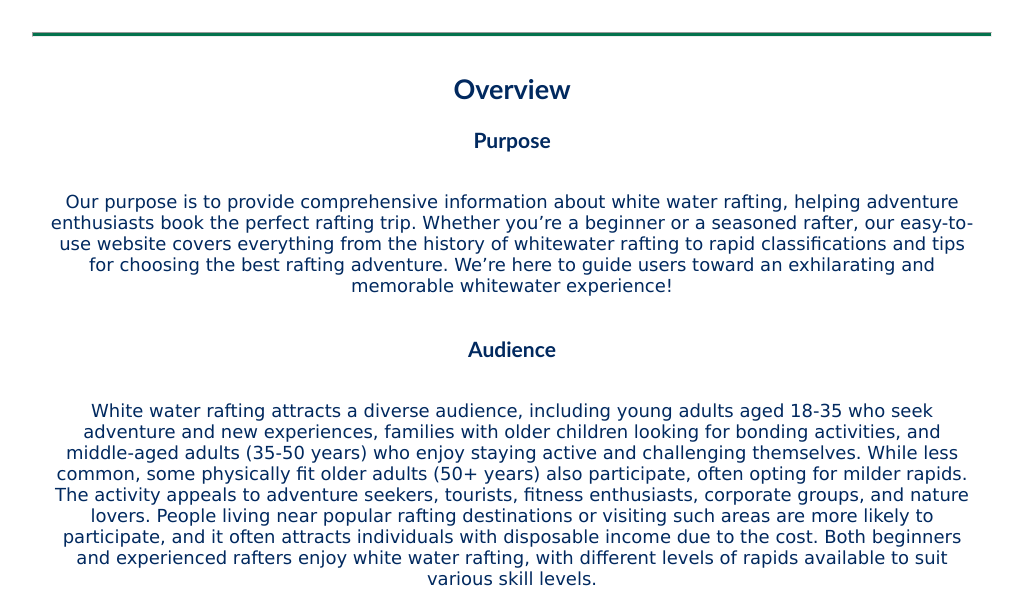
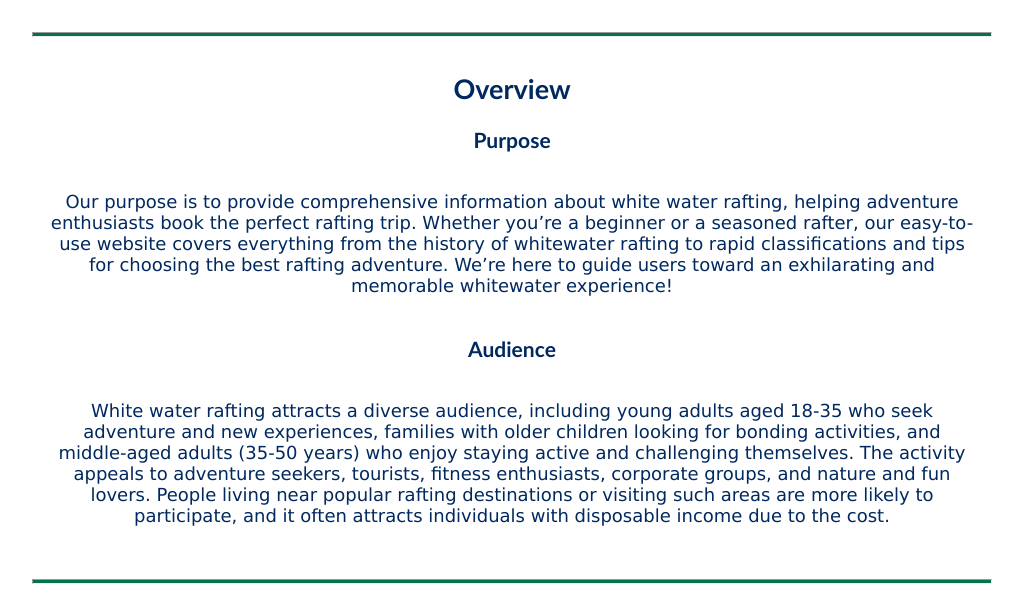
Before and after one commit to Glen-Sadler/wdd130, a plain HTML site: page wwr/site-plan-rafting.html in a window 1280 px wide. Shown: the part 314-930 px from the top of the page, without its empty margins (128-1151 px from the left). Drawn offline with Linux system fonts and the light colour scheme.

Commit message:
Made changes to html

```diff
--- a/wwr/site-plan-rafting.html
+++ b/wwr/site-plan-rafting.html
@@ -37,15 +37,11 @@
         White water rafting attracts a diverse audience, including young adults
         aged 18-35 who seek adventure and new experiences, families with older
         children looking for bonding activities, and middle-aged adults (35-50
-        years) who enjoy staying active and challenging themselves. While less
-        common, some physically fit older adults (50+ years) also participate,
-        often opting for milder rapids. The activity appeals to adventure
-        seekers, tourists, fitness enthusiasts, corporate groups, and nature
-        lovers. People living near popular rafting destinations or visiting such
-        areas are more likely to participate, and it often attracts individuals
-        with disposable income due to the cost. Both beginners and experienced
-        rafters enjoy white water rafting, with different levels of rapids
-        available to suit various skill levels.
+        years) who enjoy staying active and challenging themselves. The activity
+        appeals to adventure seekers, tourists, fitness enthusiasts, corporate groups,
+        and nature and fun lovers. People living near popular rafting destinations
+        or visiting such areas are more likely to participate, and it often attracts
+        individuals with disposable income due to the cost.
       </p>
       <!-- change this -->
 
```
